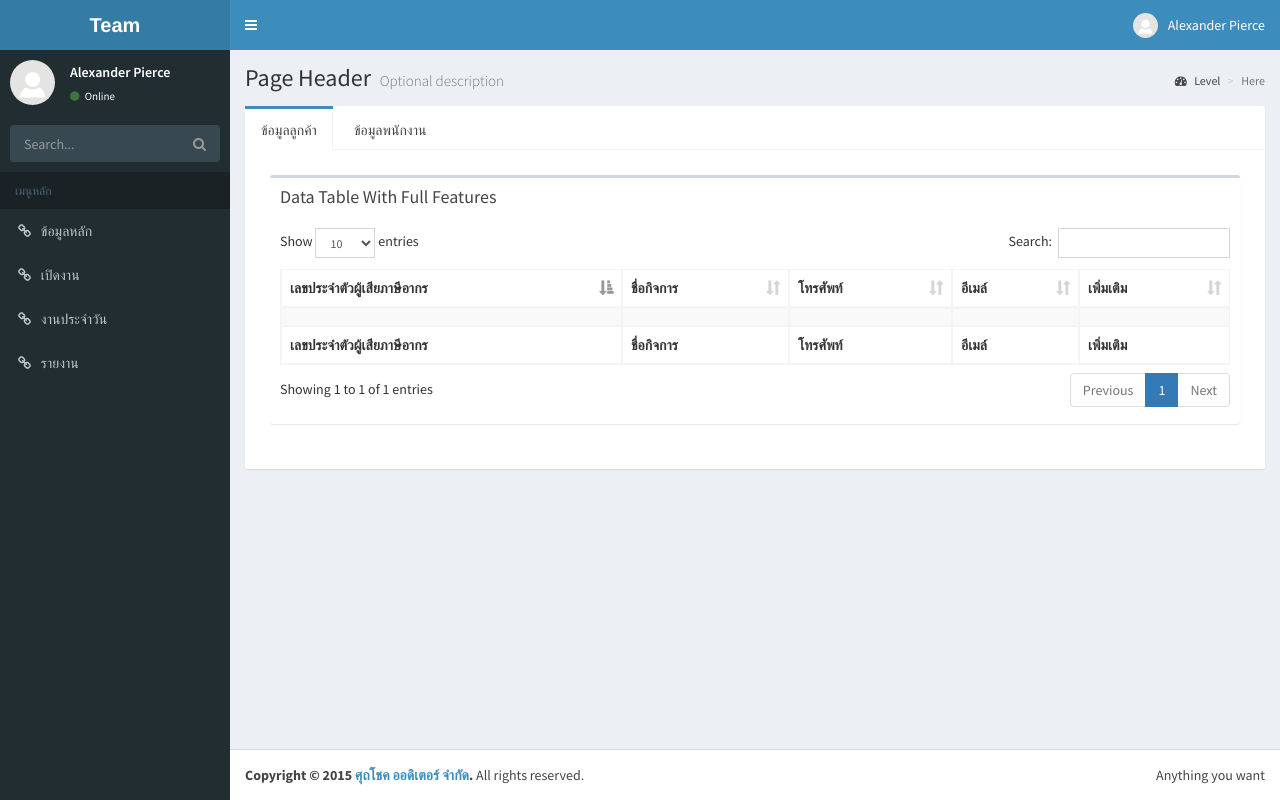
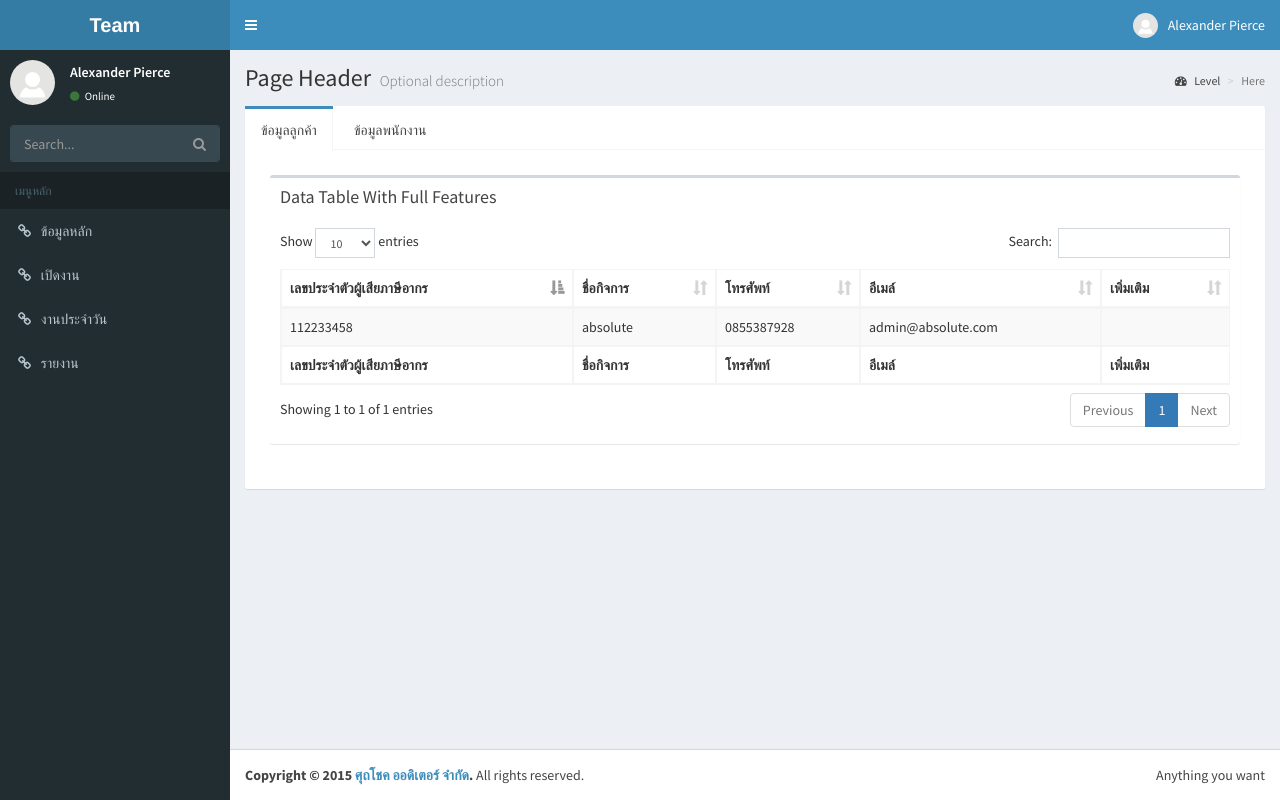
Before and after one commit to thesis-cpe/spch1, a PHP site: page / in a window 1280 px wide. Run offline with PHP 8.4, Linux system fonts and the light colour scheme; lists and menus that the app fills with data are empty; some libraries are stand-ins or nearby versions.

Commit message:
ลอง DEMO ข้อมูล หน้าข้อมูลหลัก

```diff
--- a/data.html
+++ b/data.html
@@ -53,9 +53,6 @@
     <section class="content">
       <div class="row">
         <div class="col-xs-12">
-
-
-
           <div class="box">
             <div class="box-header">
               <h3 class="box-title">Data Table With Full Features</h3>
--- a/index.php
+++ b/index.php
@@ -122,13 +122,13 @@ scratch. This page gets rid of all links and provides the needed markup only.
                                                         <tbody>
                                                             <tr>
                                                                 <!--เลขประจำตัวผู้เสียภาษีอากร-->
-                                                                <td></td>
+                                                                <td>112233458</td>
                                                                 <!--ชื่อกิจการ-->
-                                                                <td></td>
+                                                                <td>absolute</td>
                                                                 <!--โทรศัพท์-->
-                                                                <td></td>
+                                                                <td>0855387928</td>
                                                                 <!--อีเมล์-->
-                                                                <td></td>
+                                                                <td>admin@absolute.com</td>
                                                                 <!--เพิ่มเติม-->
                                                                 <td></td>
                                                             </tr>
@@ -181,7 +181,18 @@ scratch. This page gets rid of all links and provides the needed markup only.
                                                             </tr>
                                                         </thead>
                                                         <tbody>
-
+                                                            <tr>
+                                                                <!--รหัสพนักงาน-->
+                                                                <td>55022857</td>
+                                                                <!--ชื่อ - นามสกุล-->
+                                                                <td>วิทยานิพนธ์ แท่นทอง</td>
+                                                                <!--โทรศัพท์-->
+                                                                <td>0855387928</td>
+                                                                <!--อีเมล์-->
+                                                                <td>witthayaniphon@hotmail.com</td>
+                                                                <!--เพิ่มเติม-->
+                                                                <td></td>
+                                                            </tr>
                                                         </tbody>
                                                         <tfoot>
                                                             <tr>
```
